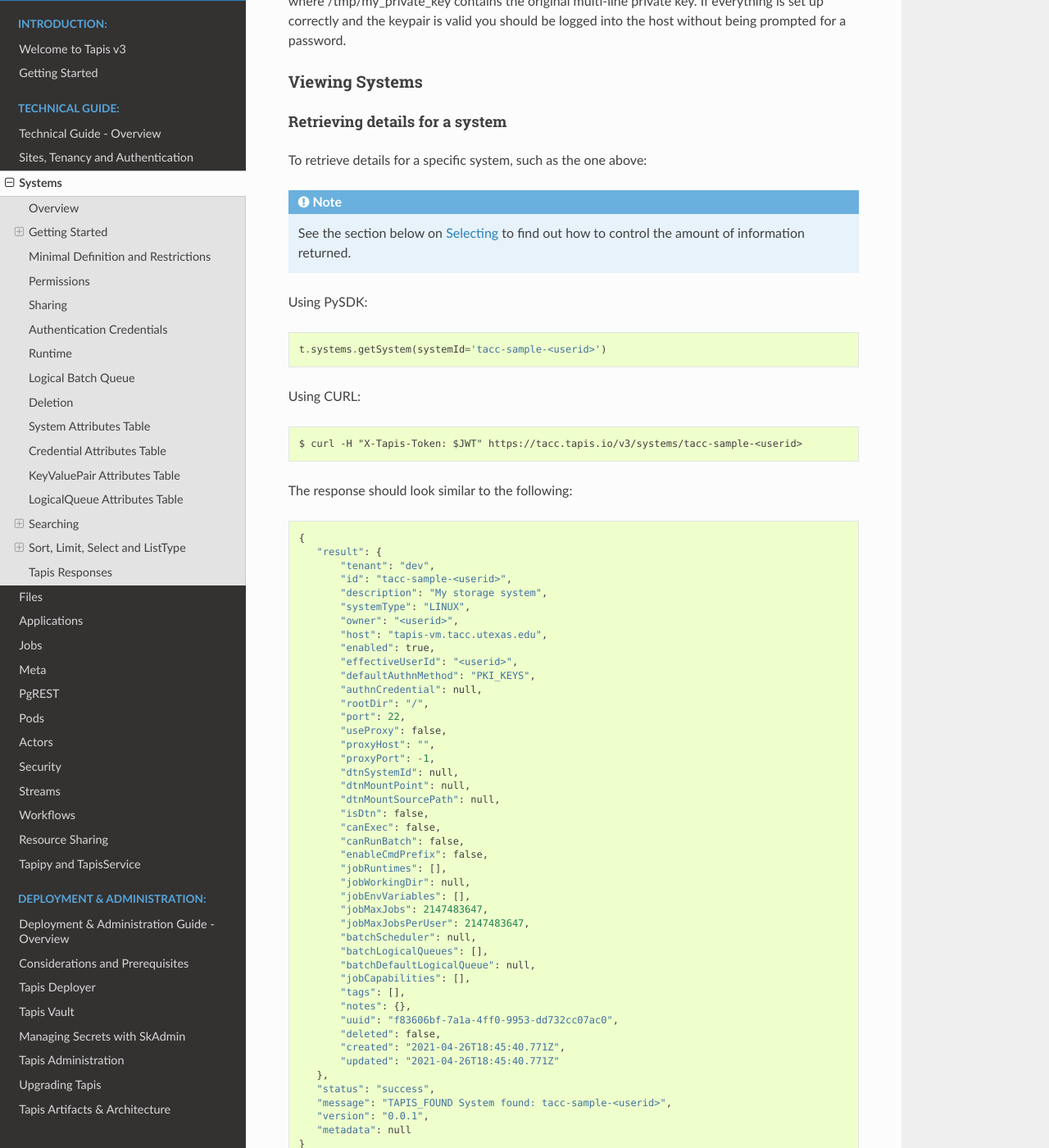
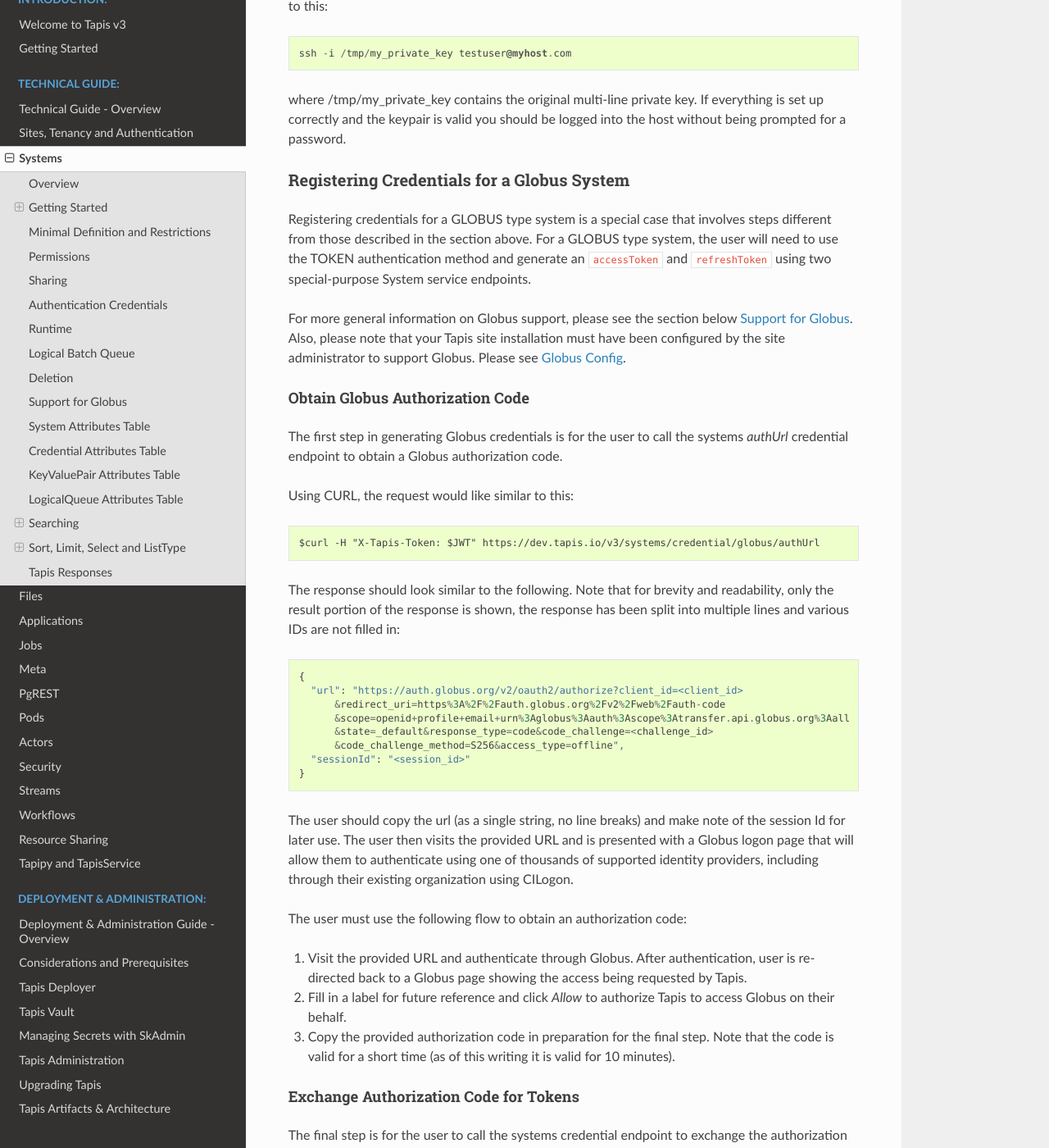
Before and after one commit to tapis-project/documentation, a Sphinx documentation site: the page built from source/technical/systems.rst, in a window 1280 px wide and 1400 px high, scrolled down 5431 px. Shown: the whole window at 82% size. Built offline with Sphinx 7.4.7 and the Read the Docs theme 2.0.0, drawn with Linux system fonts in a browser that asks for light colours; some of the changed text lies outside the part shown.

Commit message:
Globus: Initial work.

```diff
--- a/source/technical/jobs.rst
+++ b/source/technical/jobs.rst
@@ -211,7 +211,7 @@
 Directories
 -----------
 
-The execution and archive system directories are calculated before the submission response is sent.  This calculation can include the use of macro definitions that get replaced by values at submission request time.  The `Macro Substitution`_ section discusses what macro defintions are available and how substitution works.  In this section, we document the default directory assignments which may include macro definitions.
+The execution and archive system directories are calculated before the submission response is sent.  This calculation can include the use of macro definitions that get replaced by values at submission request time.  The `Macro Substitution`_ section discusses what macro definitions are available and how substitution works.  In this section, we document the default directory assignments which may include macro definitions.
 
 .. _dir-definitions:
 
--- a/source/technical/systems.rst
+++ b/source/technical/systems.rst
@@ -135,8 +135,12 @@
 ~~~~~~~~~~~~~~~~~~~~~~~~~~~~~~~~~~~~
 
 Now that you have registered a system you will need to register credentials so you can use Tapis to access the host.
-Various authentication methods can be used to access a system, such as PASSWORD and PKI_KEYS. Here we will cover
-registering ssh keys.
+Various authentication methods can be used to access a system, such as PASSWORD, PKI_KEYS and TOKEN. Note that the
+TOKEN authentication method is for systems of type GLOBUS. Registering credentials for a GLOBUS type system is a special
+case that involves steps different from those described in this section. Please see the section below on
+`Registering Credentials for a Globus System`_ for more information.
+
+Here we will cover registering PKI_KEYS (i.e. ssh keys) as an example.
 
 Create a local file named ``cred_tmp.json`` with json similar to the following::
 
@@ -211,6 +215,81 @@
 
 where /tmp/my_private_key contains the original multi-line private key. If everything is set up correctly and the
 keypair is valid you should be logged into the host without being prompted for a password.
+
+Registering Credentials for a Globus System
+~~~~~~~~~~~~~~~~~~~~~~~~~~~~~~~~~~~~~~~~~~~
+
+Registering credentials for a GLOBUS type system is a special case that involves steps different from those described in
+the section above. For a GLOBUS type system, the user will need to use the TOKEN authentication method and generate
+an ``accessToken`` and ``refreshToken`` using two special-purpose System service endpoints.
+
+For more general information on Globus support, please see the section below `Support for Globus`_.
+Also, please note that your Tapis site installation must have been configured by the site administrator to support
+Globus. Please see `Globus Config`_.
+
+.. _Globus Config: http://localhost:7898/deployment/deployer.html#configuring-support-for-globus
+
+
+Obtain Globus Authorization Code
+^^^^^^^^^^^^^^^^^^^^^^^^^^^^^^^^
+
+The first step in generating Globus credentials is for the user to call the systems *authUrl* credential endpoint
+to obtain a Globus authorization code.
+
+Using CURL, the request would like similar to this::
+
+ $curl -H "X-Tapis-Token: $JWT" https://dev.tapis.io/v3/systems/credential/globus/authUrl
+
+The response should look similar to the following. Note that for brevity and readability, only the result portion of the
+response is shown, the response has been split into multiple lines and various IDs are not filled in::
+
+ {
+   "url": "https://auth.globus.org/v2/oauth2/authorize?client_id=<client_id>
+       &redirect_uri=https%3A%2F%2Fauth.globus.org%2Fv2%2Fweb%2Fauth-code
+       &scope=openid+profile+email+urn%3Aglobus%3Aauth%3Ascope%3Atransfer.api.globus.org%3Aall
+       &state=_default&response_type=code&code_challenge=<challenge_id>
+       &code_challenge_method=S256&access_type=offline",
+   "sessionId": "<session_id>"
+ }
+
+The user should copy the url (as a single string, no line breaks) and make note of the session Id for later use.
+The user then visits the provided URL and is presented with a Globus logon page that will allow them
+to authenticate using one of thousands of supported identity providers, including through their existing organization
+using CILogon.
+
+The user must use the following flow to obtain an authorization code:
+
+1. Visit the provided URL and authenticate through Globus. After authentication, user is re-directed back to a
+   Globus page showing the access being requested by Tapis.
+2. Fill in a label for future reference and click *Allow* to authorize Tapis to access Globus on their behalf.
+3. Copy the provided authorization code in preparation for the final step. Note that the code is valid for a short time
+   (as of this writing it is valid for 10 minutes).
+
+Exchange Authorization Code for Tokens
+^^^^^^^^^^^^^^^^^^^^^^^^^^^^^^^^^^^^^^
+
+The final step is for the user to call the systems credential endpoint to exchange the authorization code and session ID
+for tokens which are stored by the Systems service in a credentials record.
+
+Using CURL, the request would like similar to this::
+
+ $curl -X POST -H "content-type: application/json" -H "X-Tapis-Token: $JWT"
+        https://dev.tapis.io/v3/systems/credential/<system>/user/<user>/globus/tokens/<authCode>/<sessionId>
+
+The response should look similar to the following::
+
+ {
+   "result": null,
+   "status": "success",
+   "message": "SYSAPI_CRED_UPDATED Credential updated. ...",
+   "version": "1.3.1",
+   "commit": "619aa7ce",
+   "build": "2023-04-02T19:06:38Z",
+   "metadata": null
+ }
+
+At this point the user will have registered credentials for a Tapis system that can be used as a source or destination
+for Globus operations.
 
 Viewing Systems
 ~~~~~~~~~~~~~~~
@@ -455,7 +534,7 @@
 
 Using CURL::
 
- $curl -X POST -H "content-type: application/json" -H "X-Tapis-Token: $JWT" http://localhost:8080/v3/systems/<parent-system-id>/unlinkChildren -d @./children_to_unlink.json
+ $curl -X POST -H "content-type: application/json" -H "X-Tapis-Token: $JWT" https://tacc.tapis.io/v3/systems/<parent-system-id>/unlinkChildren -d @./children_to_unlink.json
 
 Or all child systems using *all=True* (no json file required)
 
@@ -566,6 +645,14 @@
 deleted systems will not be allowed. When listing systems the query parameter *showDeleted* may be used in order
 to include deleted systems in the results.
 
+------------------
+Support for Globus
+------------------
+
+Please note that your Tapis site installation must have been configured by the site administrator to support
+Globus. Please see `Globus Config`_.
+TBD????
+
 ------------------------
 System Attributes Table
 ------------------------
@@ -605,6 +692,7 @@
 | defaultAuthnMethod  | enum           | PKI_KEYS             | - How access authentication is handled by default.                                   |
 |                     |                |                      | - Can be overridden as part of a request to get a system or credential.              |
 |                     |                |                      | - Methods: PASSWORD, PKI_KEYS, ACCESS_KEY, TOKEN                                     |
+|                     |                |                      | - See table *Credential Attributes* below for more information.                      |
 +---------------------+----------------+----------------------+--------------------------------------------------------------------------------------+
 | authnCredential     | Credential     |                      | - On input credentials to be stored in Security Kernel.                              |
 |                     |                |                      | - *effectiveUserId* must be static, either a string constant or ${owner}.            |
@@ -718,23 +806,24 @@
 +---------------------+----------------+----------------------+--------------------------------------------------------------------------------------+
 | authnMethod         | String         | PKI_KEYS             | - Indicates the authentication method associated with a retrieved credential.        |
 |                     |                |                      | - When a credential is retrieved it is for a specific authentication method.         |
+|                     |                |                      | - Methods: PASSWORD, PKI_KEYS, ACCESS_KEY, TOKEN                                     |
 +---------------------+----------------+----------------------+--------------------------------------------------------------------------------------+
 | loginUser           | String         |                      | - Optional native username valid on the system.                                      |
 |                     |                |                      | - May be used to map a Tapis user to a native login user.                            |
 +---------------------+----------------+----------------------+--------------------------------------------------------------------------------------+
-| password            | String         |                      | - Password for when authnMethod is PASSWORD.                                         |
+| password            | String         |                      | - Password for when authnMethod is PASSWORD. For LINUX and IRODS systems.            |
 +---------------------+----------------+----------------------+--------------------------------------------------------------------------------------+
-| privateKey          | String         |                      | - Private key for when authnMethod is PKI_KEYS.                                      |
+| privateKey          | String         |                      | - Private key for when authnMethod is PKI_KEYS. For LINUX systems.                   |
 +---------------------+----------------+----------------------+--------------------------------------------------------------------------------------+
-| publicKey           | String         |                      | - Public key for when authnMethod is PKI_KEYS.                                       |
+| publicKey           | String         |                      | - Public key for when authnMethod is PKI_KEYS.  For LINUX systems.                   |
 +---------------------+----------------+----------------------+--------------------------------------------------------------------------------------+
-| accessKey           | String         |                      | - Access key used to authenticate to an S3 system.                                   |
+| accessKey           | String         |                      | - Access key for when authnMethod is ACCESS_KEY. For S3 systems.                     |
 +---------------------+----------------+----------------------+--------------------------------------------------------------------------------------+
-| accessSecret        | String         |                      | - Access secret used to authenticate to an S3 system.                                |
+| accessSecret        | String         |                      | - Access secret for when authnMethod is ACCESS_KEY. For S3 systems.                  |
 +---------------------+----------------+----------------------+--------------------------------------------------------------------------------------+
-| accessToken         | String         |                      | - Access token for Globus authentication.                                            |
+| accessToken         | String         |                      | - Access token for when authnMethod is TOKEN. For GLOBUS systems.                    |
 +---------------------+----------------+----------------------+--------------------------------------------------------------------------------------+
-| refreshToken        | String         |                      | - Refresh token for Globus authentication.                                           |
+| refreshToken        | String         |                      | - Refresh token for when authnMethod is TOKEN. For GLOBUS systems.                   |
 +---------------------+----------------+----------------------+--------------------------------------------------------------------------------------+
 
 -----------------------------
```
Also changed, not shown: source/deployment/deployer.rst (+28 -0 lines).
